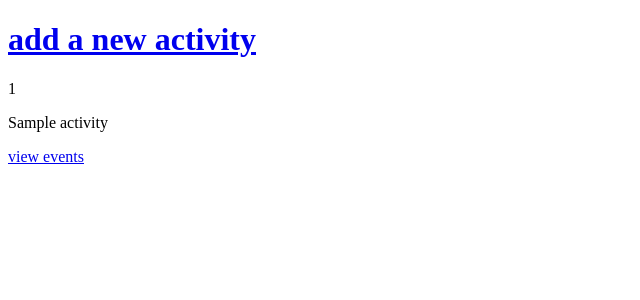
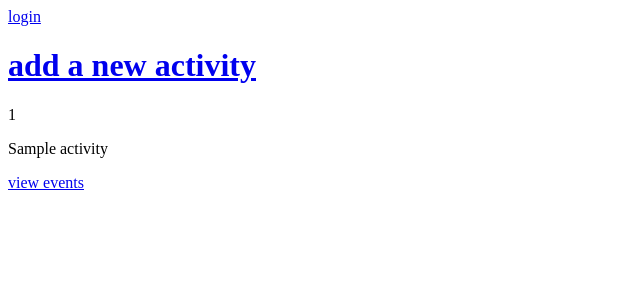
Before and after one commit to davidsimowitz/fullstack-nanodegree-project-4, a Flask app: page / in a window 1280 px wide. Shown: the top 300 px of the page, without its empty margins (0-640 px from the left). Run offline with Flask 2, Linux system fonts and the light colour scheme; tables that the repository leaves empty hold one stand-in row (values such as "Sample post"); parts of the project's set-up code (start-up, migrations or seed data) failed here and were passed over.

Commit message:
feat: add user login menu

```diff
--- a/templates/activities.html
+++ b/templates/activities.html
@@ -1,4 +1,5 @@
     {% extends "base.html" %}
+    {% include "login-menu.html" %}
     {% block content %}
 
         <div>
--- a/templates/delete-activity.html
+++ b/templates/delete-activity.html
@@ -1,4 +1,5 @@
   {% extends "base.html" %}
+  {% include "login-menu.html" %}
   {% block content %}
 
     <header>
--- a/templates/delete-event.html
+++ b/templates/delete-event.html
@@ -1,4 +1,5 @@
   {% extends "base.html" %}
+  {% include "login-menu.html" %}
   {% block content %}
 
     <header>
--- a/templates/edit-activity.html
+++ b/templates/edit-activity.html
@@ -1,4 +1,5 @@
   {% extends "base.html" %}
+  {% include "login-menu.html" %}
   {% block content %}
 
     <header>
--- a/templates/edit-event.html
+++ b/templates/edit-event.html
@@ -1,4 +1,5 @@
   {% extends "base.html" %}
+  {% include "login-menu.html" %}
   {% block content %}
 
     <header>
--- a/templates/event.html
+++ b/templates/event.html
@@ -1,4 +1,5 @@
   {% extends "base.html" %}
+  {% include "login-menu.html" %}
   {% block content %}
 
     <header>
--- a/templates/events.html
+++ b/templates/events.html
@@ -1,4 +1,5 @@
   {% extends "base.html" %}
+  {% include "login-menu.html" %}
   {% block content %}
 
     <header>
--- /dev/null
+++ b/templates/login-menu.html
@@ -0,0 +1,7 @@
+    <div>
+      {% if 'username' not in session %}
+      <a href="{{url_for('user_login')}}">login</a>
+      {% else %}
+      <a href="{{url_for('google_disconnect')}}">logout</a>
+      {% endif %}
+    </div>
--- a/templates/new-activity.html
+++ b/templates/new-activity.html
@@ -1,4 +1,5 @@
   {% extends "base.html" %}
+  {% include "login-menu.html" %}
   {% block content %}
 
     <header>
--- a/templates/new-event.html
+++ b/templates/new-event.html
@@ -1,4 +1,5 @@
   {% extends "base.html" %}
+  {% include "login-menu.html" %}
   {% block content %}
 
     <header>
```
